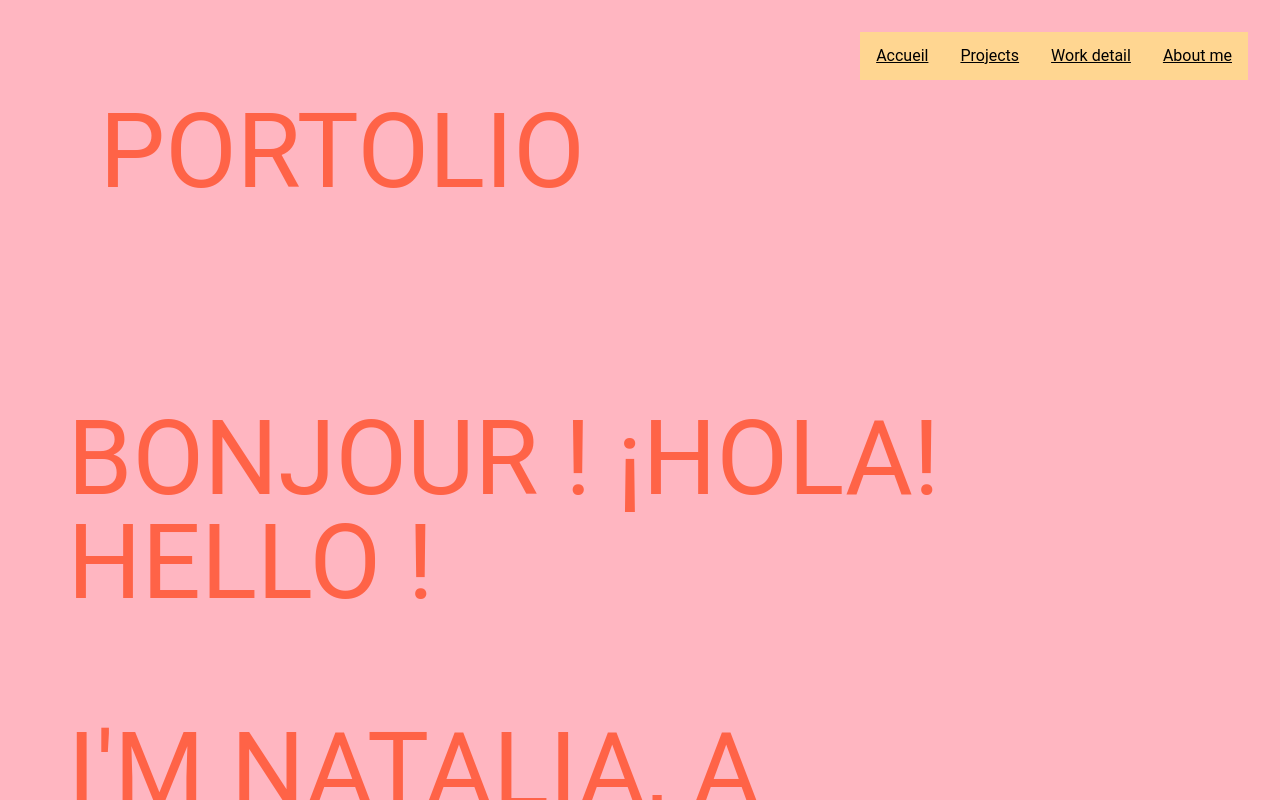
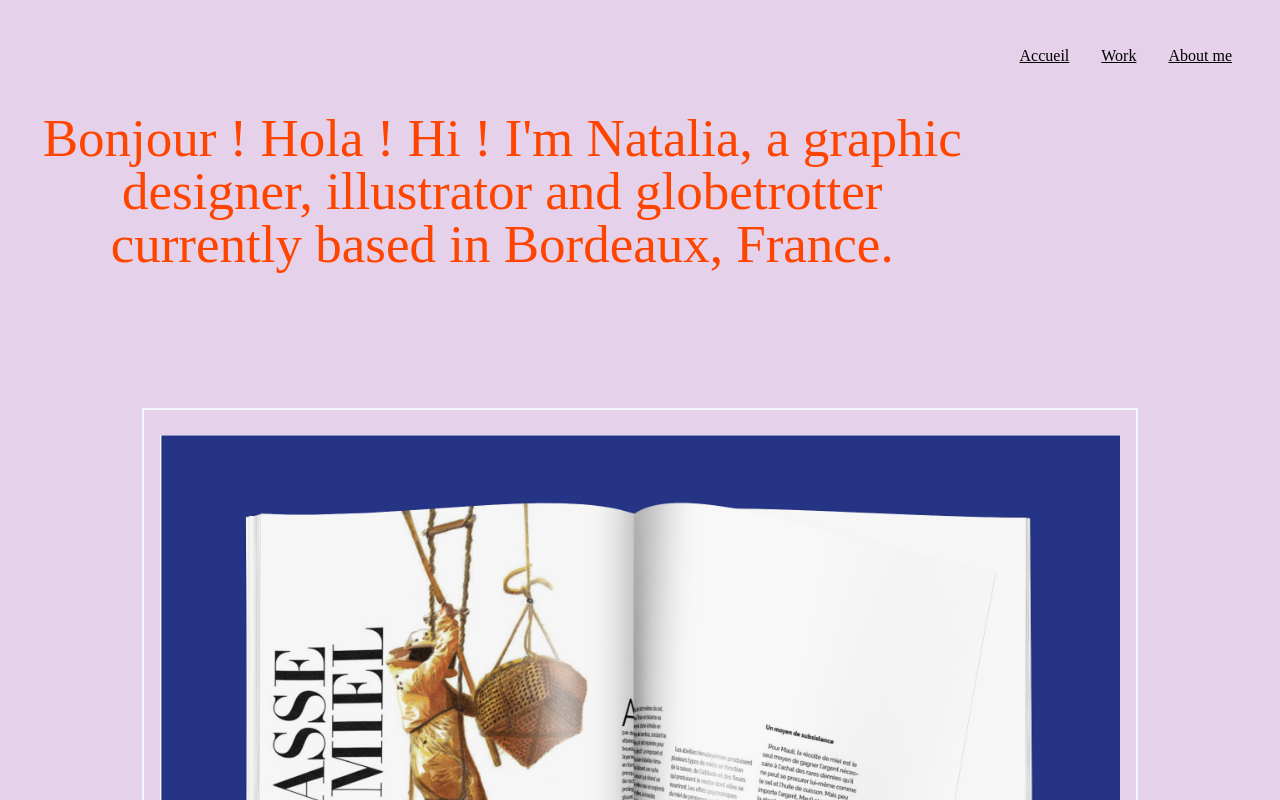
Before and after one commit to natgonz04/B3-2019-2020-projet-04-portfolio, a plain HTML site: page index.html in a window 1280 px wide. Shown: the top 800 px of the page. Drawn offline with Linux system fonts and the light colour scheme.

Commit message:
lastest modifs

```diff
--- a/css/master.css
+++ b/css/master.css
@@ -1,9 +1,10 @@
 
 
 
-body {
-  background: #FFB6C1;
-  color: #FF6347
+body{
+  background: #E5D1E9;
+  color: #FF4400
+
 
 }
 
@@ -66,6 +67,7 @@ justify-content: space-around;
 
 #main-menu {
   background: #FFF8DC;
+  align-items: center;
   position: absolute;
   top : 0;
   left : -300px;
@@ -83,7 +85,7 @@ justify-content: space-around;
 #main-menu ul a {
   display: block;
   color : rgba(0, 0, 0, 1);
-  background: rgba(255, 247, 98, 0.5);
+
   padding: 1em;
   margin-bottom: 1px;
 }
--- a/css/typo.css
+++ b/css/typo.css
@@ -1,15 +1,16 @@
 body {
 
-font-family: 'Roboto', sans-serif;
+font-family: 'Cyrene';
 }
 
 h1 {
-  font-family: font-family: 'Montserrat', sans-serif;
-font-size: 6.5em;
-margin-bottom: 1em;
-margin-top: 0.65em;
-margin-right: 0.65em;
-margin-left: 0.65em;
+  font-family: font-family: lhdc;
+font-size: 53px;
+font-weight: 400;
+margin-bottom: 80px;
+margin-top: 80px;
+text-transform: none;
+text-align: center;
 color: ##FF6347;
 }
 h2 {
@@ -47,3 +48,23 @@ figcaption {
   font-size: 0.75em;
   font-style: italic;
 }
+
+.masthead:after {
+    content: '';
+    height: 100%;
+    left: 0;
+    position: absolute;
+    top: 0;
+    width: 100%;
+    }
+
+.masthead-arrow-container {
+    /* bottom: 45px; */
+    position: absolute;
+    left: calc(50% - 30px);
+}
+    .masthead-arrow-container {
+    cursor: pointer;
+    height: 40px;
+    width: 60px;
+}
--- a/index.html
+++ b/index.html
@@ -11,36 +11,32 @@
   <body>
 
     <header>
-        <h1>PORTOLIO</h1>
 
-        <a href="#main-menu" class='menu-toggle'>Open Menu</a>
+        <h1>Bonjour ! Hola ! Hi ! I'm Natalia, a graphic designer, illustrator and globetrotter currently based in Bordeaux, France.</h1>
+        <div class="masthead-arrow-container js-masthead-arrow js-editable-target editable" data-context="page.masthead" data-section="Scroll Down Arrow">
+                          <div class="masthead-arrow"></div>
+                        </div>
+
 
             <nav id="main-menu">
             <ul>
               <li><a href="#Accueil">Accueil</a></li>
-                <li><a href="#Projects">Projects</a></li>
-              <li><a href="#Work detail">Work detail</a></li>
+                <li><a href="#Projects">Work</a></li>
+
               <li><a href="#about">About me</a></li>
 
             </ul>
             <a href="#" class="close-menu">X</a>
           </nav>
 
-          <a href="#" class="backdrop"></a>
+
 
   </header>
 
 
 
 <main>
-<section id="Accueil">
-  <h1> BONJOUR ! ¡HOLA!  HELLO !</h1>
 
-
-    <h2>I'M NATALIA, A SPANISH GRAPHIC DESIGNER,
-    ILLUSTRATOR AND GLOBETROTTER BASED IN
-    BORDEAUX, FRANCE.  </h2>
-      </section>
 
 <section id="Projects">
 
@@ -238,7 +234,7 @@ What I don't: well-cooked meals, yoga without breaking my back (well, at all), p
 </main>
 <footer>
 
-  <p>Footer content goes here</p>
+  <p>Natalia Gonzalez - 2020</p>
 </footer>
 
   </body>
```
Also changed, not shown: images/image9.jpg.
